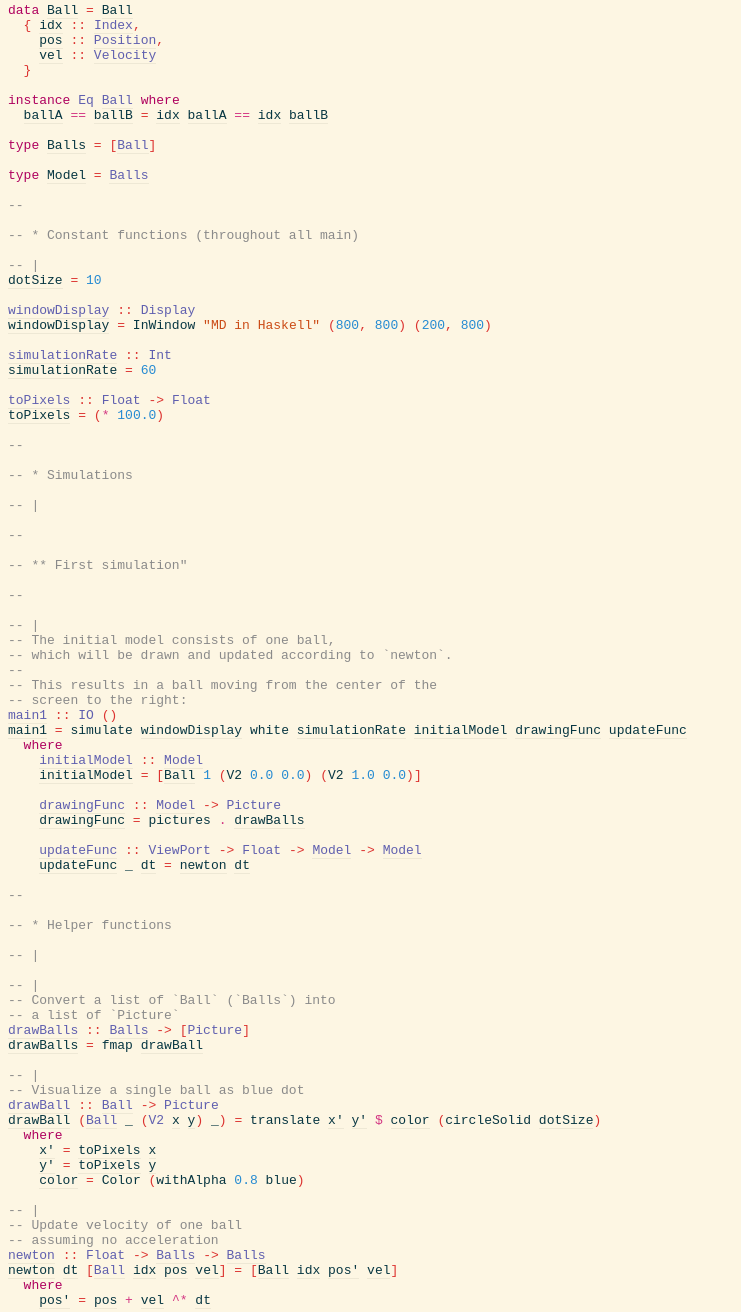
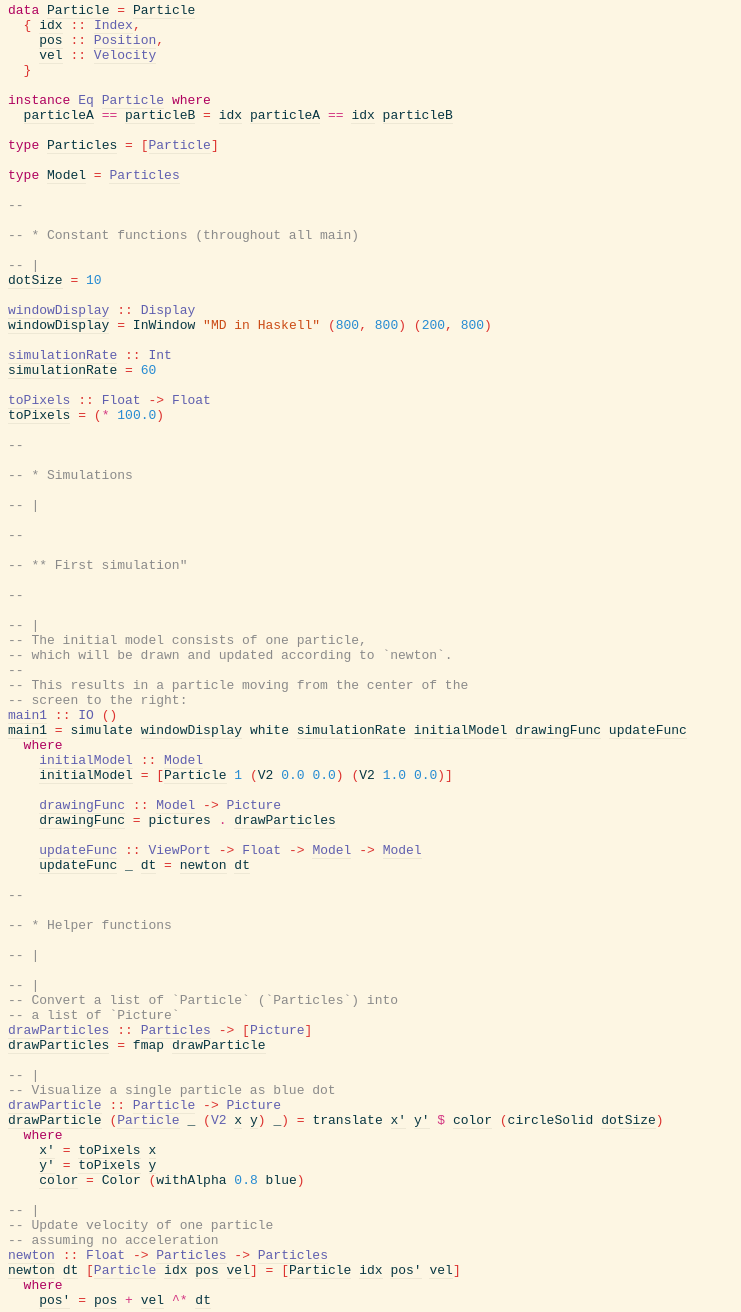
Before and after one commit to mkDoku/molecularDynamics, a plain HTML site: page docs/src/Main.html in a window 1280 px wide. Shown: the part 430-1742 px from the top of the page, without its empty margins (0-741 px from the left). Drawn offline with Linux system fonts and the light colour scheme.

Commit message:
Renaming Ball -> Particle in docs

```diff
--- a/docs/src/Main.html
+++ b/docs/src/Main.html
@@ -28,30 +28,30 @@
 </span><span id="line-26"></span><span>
 </span><span id="line-27"></span><span class="hs-keyword">type</span><span> </span><span id="TimeStep"><span class="annot"><a href="Main.html#TimeStep"><span class="hs-identifier hs-var">TimeStep</span></a></span></span><span> </span><span class="hs-glyph">=</span><span> </span><span class="annot"><span class="hs-identifier hs-type">Float</span></span><span>
 </span><span id="line-28"></span><span>
-</span><span id="line-29"></span><span class="hs-keyword">data</span><span> </span><span id="Ball"><span class="annot"><a href="Main.html#Ball"><span class="hs-identifier hs-var">Ball</span></a></span></span><span> </span><span class="hs-glyph">=</span><span> </span><span id="Ball"><span class="annot"><a href="Main.html#Ball"><span class="hs-identifier hs-var">Ball</span></a></span></span><span>
-</span><span id="line-30"></span><span>  </span><span class="hs-special">{</span><span> </span><span id="idx"><span class="annot"><span class="annottext">Ball -&gt; Index
+</span><span id="line-29"></span><span class="hs-keyword">data</span><span> </span><span id="Particle"><span class="annot"><a href="Main.html#Particle"><span class="hs-identifier hs-var">Particle</span></a></span></span><span> </span><span class="hs-glyph">=</span><span> </span><span id="Particle"><span class="annot"><a href="Main.html#Particle"><span class="hs-identifier hs-var">Particle</span></a></span></span><span>
+</span><span id="line-30"></span><span>  </span><span class="hs-special">{</span><span> </span><span id="idx"><span class="annot"><span class="annottext">Particle -&gt; Index
 </span><a href="Main.html#idx"><span class="hs-identifier hs-var hs-var">idx</span></a></span></span><span> </span><span class="hs-glyph">::</span><span> </span><span class="annot"><a href="Main.html#Index"><span class="hs-identifier hs-type">Index</span></a></span><span class="hs-special">,</span><span>
-</span><span id="line-31"></span><span>    </span><span id="pos"><span class="annot"><span class="annottext">Ball -&gt; Position
+</span><span id="line-31"></span><span>    </span><span id="pos"><span class="annot"><span class="annottext">Particle -&gt; Position
 </span><a href="Main.html#pos"><span class="hs-identifier hs-var hs-var">pos</span></a></span></span><span> </span><span class="hs-glyph">::</span><span> </span><span class="annot"><a href="Main.html#Position"><span class="hs-identifier hs-type">Position</span></a></span><span class="hs-special">,</span><span>
-</span><span id="line-32"></span><span>    </span><span id="vel"><span class="annot"><span class="annottext">Ball -&gt; Position
+</span><span id="line-32"></span><span>    </span><span id="vel"><span class="annot"><span class="annottext">Particle -&gt; Position
 </span><a href="Main.html#vel"><span class="hs-identifier hs-var hs-var">vel</span></a></span></span><span> </span><span class="hs-glyph">::</span><span> </span><span class="annot"><a href="Main.html#Velocity"><span class="hs-identifier hs-type">Velocity</span></a></span><span>
 </span><span id="line-33"></span><span>  </span><span class="hs-special">}</span><span>
 </span><span id="line-34"></span><span>
-</span><span id="line-35"></span><span class="hs-keyword">instance</span><span> </span><span id="local-6989586621679147078"><span class="annot"><span class="hs-identifier hs-type">Eq</span></span><span> </span><span class="annot"><a href="Main.html#Ball"><span class="hs-identifier hs-type">Ball</span></a></span></span><span> </span><span class="hs-keyword">where</span><span>
-</span><span id="line-36"></span><span>  </span><span id="local-6989586621679147076"><span class="annot"><span class="annottext">ballA :: Ball
-</span><a href="#local-6989586621679147076"><span class="hs-identifier hs-var">ballA</span></a></span></span><span> </span><span id="local-6989586621679147075"><span class="annot"><span class="annottext">== :: Ball -&gt; Ball -&gt; Bool
-</span><span class="hs-operator hs-var hs-var hs-var hs-var">==</span></span></span><span> </span><span id="local-6989586621679147074"><span class="annot"><span class="annottext">ballB :: Ball
-</span><a href="#local-6989586621679147074"><span class="hs-identifier hs-var">ballB</span></a></span></span><span> </span><span class="hs-glyph">=</span><span> </span><span class="annot"><span class="annottext">Ball -&gt; Index
-</span><a href="Main.html#idx"><span class="hs-identifier hs-var hs-var">idx</span></a></span><span> </span><span class="annot"><span class="annottext">Ball
-</span><a href="#local-6989586621679147076"><span class="hs-identifier hs-var">ballA</span></a></span><span> </span><span class="annot"><span class="annottext">Index -&gt; Index -&gt; Bool
+</span><span id="line-35"></span><span class="hs-keyword">instance</span><span> </span><span id="local-6989586621679147078"><span class="annot"><span class="hs-identifier hs-type">Eq</span></span><span> </span><span class="annot"><a href="Main.html#Particle"><span class="hs-identifier hs-type">Particle</span></a></span></span><span> </span><span class="hs-keyword">where</span><span>
+</span><span id="line-36"></span><span>  </span><span id="local-6989586621679147076"><span class="annot"><span class="annottext">particleA :: Particle
+</span><a href="#local-6989586621679147076"><span class="hs-identifier hs-var">particleA</span></a></span></span><span> </span><span id="local-6989586621679147075"><span class="annot"><span class="annottext">== :: Particle -&gt; Particle -&gt; Bool
+</span><span class="hs-operator hs-var hs-var hs-var hs-var">==</span></span></span><span> </span><span id="local-6989586621679147074"><span class="annot"><span class="annottext">particleB :: Particle
+</span><a href="#local-6989586621679147074"><span class="hs-identifier hs-var">particleB</span></a></span></span><span> </span><span class="hs-glyph">=</span><span> </span><span class="annot"><span class="annottext">Particle -&gt; Index
+</span><a href="Main.html#idx"><span class="hs-identifier hs-var hs-var">idx</span></a></span><span> </span><span class="annot"><span class="annottext">Particle
+</span><a href="#local-6989586621679147076"><span class="hs-identifier hs-var">particleA</span></a></span><span> </span><span class="annot"><span class="annottext">Index -&gt; Index -&gt; Bool
 forall a. Eq a =&gt; a -&gt; a -&gt; Bool
-</span><span class="hs-operator hs-var">==</span></span><span> </span><span class="annot"><span class="annottext">Ball -&gt; Index
-</span><a href="Main.html#idx"><span class="hs-identifier hs-var hs-var">idx</span></a></span><span> </span><span class="annot"><span class="annottext">Ball
-</span><a href="#local-6989586621679147074"><span class="hs-identifier hs-var">ballB</span></a></span><span>
+</span><span class="hs-operator hs-var">==</span></span><span> </span><span class="annot"><span class="annottext">Particle -&gt; Index
+</span><a href="Main.html#idx"><span class="hs-identifier hs-var hs-var">idx</span></a></span><span> </span><span class="annot"><span class="annottext">Particle
+</span><a href="#local-6989586621679147074"><span class="hs-identifier hs-var">particleB</span></a></span><span>
 </span><span id="line-37"></span><span>
-</span><span id="line-38"></span><span class="hs-keyword">type</span><span> </span><span id="Balls"><span class="annot"><a href="Main.html#Balls"><span class="hs-identifier hs-var">Balls</span></a></span></span><span> </span><span class="hs-glyph">=</span><span> </span><span class="hs-special">[</span><span class="annot"><a href="Main.html#Ball"><span class="hs-identifier hs-type">Ball</span></a></span><span class="hs-special">]</span><span>
+</span><span id="line-38"></span><span class="hs-keyword">type</span><span> </span><span id="Particles"><span class="annot"><a href="Main.html#Particles"><span class="hs-identifier hs-var">Particles</span></a></span></span><span> </span><span class="hs-glyph">=</span><span> </span><span class="hs-special">[</span><span class="annot"><a href="Main.html#Particle"><span class="hs-identifier hs-type">Particle</span></a></span><span class="hs-special">]</span><span>
 </span><span id="line-39"></span><span>
-</span><span id="line-40"></span><span class="hs-keyword">type</span><span> </span><span id="Model"><span class="annot"><a href="Main.html#Model"><span class="hs-identifier hs-var">Model</span></a></span></span><span> </span><span class="hs-glyph">=</span><span> </span><span class="annot"><a href="Main.html#Balls"><span class="hs-identifier hs-type">Balls</span></a></span><span>
+</span><span id="line-40"></span><span class="hs-keyword">type</span><span> </span><span id="Model"><span class="annot"><a href="Main.html#Model"><span class="hs-identifier hs-var">Model</span></a></span></span><span> </span><span class="hs-glyph">=</span><span> </span><span class="annot"><a href="Main.html#Particles"><span class="hs-identifier hs-type">Particles</span></a></span><span>
 </span><span id="line-41"></span><span>
 </span><span id="line-42"></span><span class="hs-comment">--</span><span>
 </span><span id="line-43"></span><span>
@@ -89,10 +89,10 @@ forall a. Num a =&gt; a -&gt; a -&gt; a
 </span><span id="line-68"></span><span class="hs-comment">--</span><span>
 </span><span id="line-69"></span><span>
 </span><span id="line-70"></span><span class="hs-comment">-- |</span><span>
-</span><span id="line-71"></span><span class="hs-comment">-- The initial model consists of one ball,</span><span>
+</span><span id="line-71"></span><span class="hs-comment">-- The initial model consists of one particle,</span><span>
 </span><span id="line-72"></span><span class="hs-comment">-- which will be drawn and updated according to `newton`.</span><span>
 </span><span id="line-73"></span><span class="hs-comment">--</span><span>
-</span><span id="line-74"></span><span class="hs-comment">-- This results in a ball moving from the center of the</span><span>
+</span><span id="line-74"></span><span class="hs-comment">-- This results in a particle moving from the center of the</span><span>
 </span><span id="line-75"></span><span class="hs-comment">-- screen to the right:</span><span>
 </span><span id="line-76"></span><span class="annot"><a href="Main.html#main1"><span class="hs-identifier hs-type">main1</span></a></span><span> </span><span class="hs-glyph">::</span><span> </span><span class="annot"><span class="hs-identifier hs-type">IO</span></span><span> </span><span class="hs-special">(</span><span class="hs-special">)</span><span>
 </span><span id="line-77"></span><span id="main1"><span class="annot"><span class="annottext">main1 :: IO ()
@@ -121,8 +121,8 @@ Display
 </span><span id="line-78"></span><span>  </span><span class="hs-keyword">where</span><span>
 </span><span id="line-79"></span><span>    </span><span class="annot"><a href="#local-6989586621679147064"><span class="hs-identifier hs-type">initialModel</span></a></span><span> </span><span class="hs-glyph">::</span><span> </span><span class="annot"><a href="Main.html#Model"><span class="hs-identifier hs-type">Model</span></a></span><span>
 </span><span id="line-80"></span><span>    </span><span id="local-6989586621679147064"><span class="annot"><span class="annottext">initialModel :: Model
-</span><a href="#local-6989586621679147064"><span class="hs-identifier hs-var hs-var">initialModel</span></a></span></span><span> </span><span class="hs-glyph">=</span><span> </span><span class="hs-special">[</span><span class="annot"><span class="annottext">Index -&gt; Position -&gt; Position -&gt; Ball
-</span><a href="Main.html#Ball"><span class="hs-identifier hs-var">Ball</span></a></span><span> </span><span class="annot"><span class="hs-number">1</span></span><span> </span><span class="hs-special">(</span><span class="annot"><span class="annottext">Float -&gt; Float -&gt; Position
+</span><a href="#local-6989586621679147064"><span class="hs-identifier hs-var hs-var">initialModel</span></a></span></span><span> </span><span class="hs-glyph">=</span><span> </span><span class="hs-special">[</span><span class="annot"><span class="annottext">Index -&gt; Position -&gt; Position -&gt; Particle
+</span><a href="Main.html#Particle"><span class="hs-identifier hs-var">Particle</span></a></span><span> </span><span class="annot"><span class="hs-number">1</span></span><span> </span><span class="hs-special">(</span><span class="annot"><span class="annottext">Float -&gt; Float -&gt; Position
 forall a. a -&gt; a -&gt; V2 a
 </span><span class="hs-identifier hs-var">V2</span></span><span> </span><span class="annot"><span class="hs-number">0.0</span></span><span> </span><span class="annot"><span class="hs-number">0.0</span></span><span class="hs-special">)</span><span> </span><span class="hs-special">(</span><span class="annot"><span class="annottext">Float -&gt; Float -&gt; Position
 forall a. a -&gt; a -&gt; V2 a
@@ -134,7 +134,7 @@ forall a. a -&gt; a -&gt; V2 a
 </span><span class="hs-identifier hs-var">pictures</span></span><span> </span><span class="annot"><span class="annottext">([Picture] -&gt; Picture) -&gt; (Model -&gt; [Picture]) -&gt; Model -&gt; Picture
 forall b c a. (b -&gt; c) -&gt; (a -&gt; b) -&gt; a -&gt; c
 </span><span class="hs-operator hs-var">.</span></span><span> </span><span class="annot"><span class="annottext">Model -&gt; [Picture]
-</span><a href="Main.html#drawBalls"><span class="hs-identifier hs-var">drawBalls</span></a></span><span>
+</span><a href="Main.html#drawParticles"><span class="hs-identifier hs-var">drawParticles</span></a></span><span>
 </span><span id="line-84"></span><span>
 </span><span id="line-85"></span><span>    </span><span class="annot"><a href="#local-6989586621679147062"><span class="hs-identifier hs-type">updateFunc</span></a></span><span> </span><span class="hs-glyph">::</span><span> </span><span class="annot"><span class="hs-identifier hs-type">ViewPort</span></span><span> </span><span class="hs-glyph">-&gt;</span><span> </span><span class="annot"><span class="hs-identifier hs-type">Float</span></span><span> </span><span class="hs-glyph">-&gt;</span><span> </span><span class="annot"><a href="Main.html#Model"><span class="hs-identifier hs-type">Model</span></a></span><span> </span><span class="hs-glyph">-&gt;</span><span> </span><span class="annot"><a href="Main.html#Model"><span class="hs-identifier hs-type">Model</span></a></span><span>
 </span><span id="line-86"></span><span>    </span><span id="local-6989586621679147062"><span class="annot"><span class="annottext">updateFunc :: ViewPort -&gt; Float -&gt; Model -&gt; Model
@@ -150,20 +150,20 @@ forall b c a. (b -&gt; c) -&gt; (a -&gt; b) -&gt; a -&gt; c
 </span><span id="line-92"></span><span class="hs-comment">-- |</span><span>
 </span><span id="line-93"></span><span>
 </span><span id="line-94"></span><span class="hs-comment">-- |</span><span>
-</span><span id="line-95"></span><span class="hs-comment">-- Convert a list of `Ball` (`Balls`) into</span><span>
+</span><span id="line-95"></span><span class="hs-comment">-- Convert a list of `Particle` (`Particles`) into</span><span>
 </span><span id="line-96"></span><span class="hs-comment">-- a list of `Picture`</span><span>
-</span><span id="line-97"></span><span class="annot"><a href="Main.html#drawBalls"><span class="hs-identifier hs-type">drawBalls</span></a></span><span> </span><span class="hs-glyph">::</span><span> </span><span class="annot"><a href="Main.html#Balls"><span class="hs-identifier hs-type">Balls</span></a></span><span> </span><span class="hs-glyph">-&gt;</span><span> </span><span class="hs-special">[</span><span class="annot"><span class="hs-identifier hs-type">Picture</span></span><span class="hs-special">]</span><span>
-</span><span id="line-98"></span><span id="drawBalls"><span class="annot"><span class="annottext">drawBalls :: Model -&gt; [Picture]
-</span><a href="Main.html#drawBalls"><span class="hs-identifier hs-var hs-var">drawBalls</span></a></span></span><span> </span><span class="hs-glyph">=</span><span> </span><span class="annot"><span class="annottext">(Ball -&gt; Picture) -&gt; Model -&gt; [Picture]
+</span><span id="line-97"></span><span class="annot"><a href="Main.html#drawParticles"><span class="hs-identifier hs-type">drawParticles</span></a></span><span> </span><span class="hs-glyph">::</span><span> </span><span class="annot"><a href="Main.html#Particles"><span class="hs-identifier hs-type">Particles</span></a></span><span> </span><span class="hs-glyph">-&gt;</span><span> </span><span class="hs-special">[</span><span class="annot"><span class="hs-identifier hs-type">Picture</span></span><span class="hs-special">]</span><span>
+</span><span id="line-98"></span><span id="drawParticles"><span class="annot"><span class="annottext">drawParticles :: Model -&gt; [Picture]
+</span><a href="Main.html#drawParticles"><span class="hs-identifier hs-var hs-var">drawParticles</span></a></span></span><span> </span><span class="hs-glyph">=</span><span> </span><span class="annot"><span class="annottext">(Particle -&gt; Picture) -&gt; Model -&gt; [Picture]
 forall (f :: * -&gt; *) a b. Functor f =&gt; (a -&gt; b) -&gt; f a -&gt; f b
-</span><span class="hs-identifier hs-var">fmap</span></span><span> </span><span class="annot"><span class="annottext">Ball -&gt; Picture
-</span><a href="Main.html#drawBall"><span class="hs-identifier hs-var">drawBall</span></a></span><span>
+</span><span class="hs-identifier hs-var">fmap</span></span><span> </span><span class="annot"><span class="annottext">Particle -&gt; Picture
+</span><a href="Main.html#drawParticle"><span class="hs-identifier hs-var">drawParticle</span></a></span><span>
 </span><span id="line-99"></span><span>
 </span><span id="line-100"></span><span class="hs-comment">-- |</span><span>
-</span><span id="line-101"></span><span class="hs-comment">-- Visualize a single ball as blue dot</span><span>
-</span><span id="line-102"></span><span class="annot"><a href="Main.html#drawBall"><span class="hs-identifier hs-type">drawBall</span></a></span><span> </span><span class="hs-glyph">::</span><span> </span><span class="annot"><a href="Main.html#Ball"><span class="hs-identifier hs-type">Ball</span></a></span><span> </span><span class="hs-glyph">-&gt;</span><span> </span><span class="annot"><span class="hs-identifier hs-type">Picture</span></span><span>
-</span><span id="line-103"></span><span id="drawBall"><span class="annot"><span class="annottext">drawBall :: Ball -&gt; Picture
-</span><a href="Main.html#drawBall"><span class="hs-identifier hs-var hs-var">drawBall</span></a></span></span><span> </span><span class="hs-special">(</span><span class="annot"><a href="Main.html#Ball"><span class="hs-identifier hs-type">Ball</span></a></span><span> </span><span class="hs-identifier">_</span><span> </span><span class="hs-special">(</span><span class="annot"><span class="hs-identifier hs-type">V2</span></span><span> </span><span id="local-6989586621679147054"><span class="annot"><span class="annottext">x :: Float
+</span><span id="line-101"></span><span class="hs-comment">-- Visualize a single particle as blue dot</span><span>
+</span><span id="line-102"></span><span class="annot"><a href="Main.html#drawParticle"><span class="hs-identifier hs-type">drawParticle</span></a></span><span> </span><span class="hs-glyph">::</span><span> </span><span class="annot"><a href="Main.html#Particle"><span class="hs-identifier hs-type">Particle</span></a></span><span> </span><span class="hs-glyph">-&gt;</span><span> </span><span class="annot"><span class="hs-identifier hs-type">Picture</span></span><span>
+</span><span id="line-103"></span><span id="drawParticle"><span class="annot"><span class="annottext">drawParticle :: Particle -&gt; Picture
+</span><a href="Main.html#drawParticle"><span class="hs-identifier hs-var hs-var">drawParticle</span></a></span></span><span> </span><span class="hs-special">(</span><span class="annot"><a href="Main.html#Particle"><span class="hs-identifier hs-type">Particle</span></a></span><span> </span><span class="hs-identifier">_</span><span> </span><span class="hs-special">(</span><span class="annot"><span class="hs-identifier hs-type">V2</span></span><span> </span><span id="local-6989586621679147054"><span class="annot"><span class="annottext">x :: Float
 </span><a href="#local-6989586621679147054"><span class="hs-identifier hs-var">x</span></a></span></span><span> </span><span id="local-6989586621679147053"><span class="annot"><span class="annottext">y :: Float
 </span><a href="#local-6989586621679147053"><span class="hs-identifier hs-var">y</span></a></span></span><span class="hs-special">)</span><span> </span><span class="hs-identifier">_</span><span class="hs-special">)</span><span> </span><span class="hs-glyph">=</span><span> </span><span class="annot"><span class="annottext">Float -&gt; Float -&gt; Picture -&gt; Picture
 </span><span class="hs-identifier hs-var">translate</span></span><span> </span><span class="annot"><span class="annottext">Float
@@ -190,16 +190,16 @@ forall a b. (a -&gt; b) -&gt; a -&gt; b
 </span><span class="hs-identifier hs-var">blue</span></span><span class="hs-special">)</span><span>
 </span><span id="line-108"></span><span>
 </span><span id="line-109"></span><span class="hs-comment">-- |</span><span>
-</span><span id="line-110"></span><span class="hs-comment">-- Update velocity of one ball</span><span>
+</span><span id="line-110"></span><span class="hs-comment">-- Update velocity of one particle</span><span>
 </span><span id="line-111"></span><span class="hs-comment">-- assuming no acceleration</span><span>
-</span><span id="line-112"></span><span class="annot"><a href="Main.html#newton"><span class="hs-identifier hs-type">newton</span></a></span><span> </span><span class="hs-glyph">::</span><span> </span><span class="annot"><span class="hs-identifier hs-type">Float</span></span><span> </span><span class="hs-glyph">-&gt;</span><span> </span><span class="annot"><a href="Main.html#Balls"><span class="hs-identifier hs-type">Balls</span></a></span><span> </span><span class="hs-glyph">-&gt;</span><span> </span><span class="annot"><a href="Main.html#Balls"><span class="hs-identifier hs-type">Balls</span></a></span><span>
+</span><span id="line-112"></span><span class="annot"><a href="Main.html#newton"><span class="hs-identifier hs-type">newton</span></a></span><span> </span><span class="hs-glyph">::</span><span> </span><span class="annot"><span class="hs-identifier hs-type">Float</span></span><span> </span><span class="hs-glyph">-&gt;</span><span> </span><span class="annot"><a href="Main.html#Particles"><span class="hs-identifier hs-type">Particles</span></a></span><span> </span><span class="hs-glyph">-&gt;</span><span> </span><span class="annot"><a href="Main.html#Particles"><span class="hs-identifier hs-type">Particles</span></a></span><span>
 </span><span id="line-113"></span><span id="newton"><span class="annot"><span class="annottext">newton :: Float -&gt; Model -&gt; Model
 </span><a href="Main.html#newton"><span class="hs-identifier hs-var hs-var">newton</span></a></span></span><span> </span><span id="local-6989586621679147044"><span class="annot"><span class="annottext">dt :: Float
-</span><a href="#local-6989586621679147044"><span class="hs-identifier hs-var">dt</span></a></span></span><span> </span><span class="hs-special">[</span><span class="annot"><a href="Main.html#Ball"><span class="hs-identifier hs-type">Ball</span></a></span><span> </span><span id="local-6989586621679147043"><span class="annot"><span class="annottext">idx :: Index
+</span><a href="#local-6989586621679147044"><span class="hs-identifier hs-var">dt</span></a></span></span><span> </span><span class="hs-special">[</span><span class="annot"><a href="Main.html#Particle"><span class="hs-identifier hs-type">Particle</span></a></span><span> </span><span id="local-6989586621679147043"><span class="annot"><span class="annottext">idx :: Index
 </span><a href="#local-6989586621679147043"><span class="hs-identifier hs-var">idx</span></a></span></span><span> </span><span id="local-6989586621679147042"><span class="annot"><span class="annottext">pos :: Position
 </span><a href="#local-6989586621679147042"><span class="hs-identifier hs-var">pos</span></a></span></span><span> </span><span id="local-6989586621679147041"><span class="annot"><span class="annottext">vel :: Position
-</span><a href="#local-6989586621679147041"><span class="hs-identifier hs-var">vel</span></a></span></span><span class="hs-special">]</span><span> </span><span class="hs-glyph">=</span><span> </span><span class="hs-special">[</span><span class="annot"><span class="annottext">Index -&gt; Position -&gt; Position -&gt; Ball
-</span><a href="Main.html#Ball"><span class="hs-identifier hs-var">Ball</span></a></span><span> </span><span class="annot"><span class="annottext">Index
+</span><a href="#local-6989586621679147041"><span class="hs-identifier hs-var">vel</span></a></span></span><span class="hs-special">]</span><span> </span><span class="hs-glyph">=</span><span> </span><span class="hs-special">[</span><span class="annot"><span class="annottext">Index -&gt; Position -&gt; Position -&gt; Particle
+</span><a href="Main.html#Particle"><span class="hs-identifier hs-var">Particle</span></a></span><span> </span><span class="annot"><span class="annottext">Index
 </span><a href="#local-6989586621679147043"><span class="hs-identifier hs-var">idx</span></a></span><span> </span><span class="annot"><span class="annottext">Position
 </span><a href="#local-6989586621679147040"><span class="hs-identifier hs-var">pos'</span></a></span><span> </span><span class="annot"><span class="annottext">Position
 </span><a href="#local-6989586621679147041"><span class="hs-identifier hs-var">vel</span></a></span><span class="hs-special">]</span><span>
```
Also changed, not shown: docs/Main.html (+5 -5 lines), docs/doc-index.html (+1 -1 lines).
